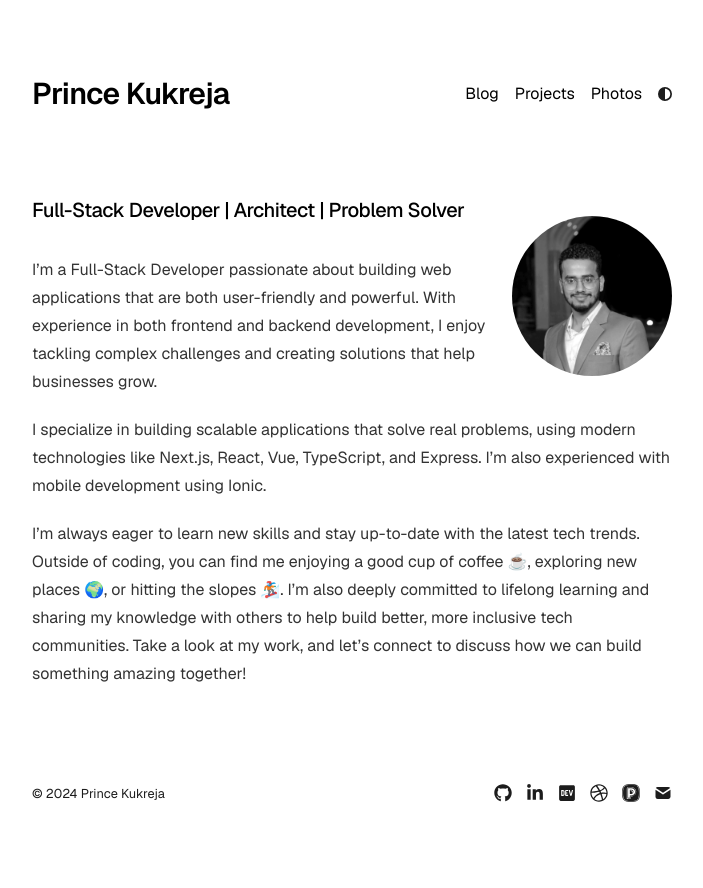
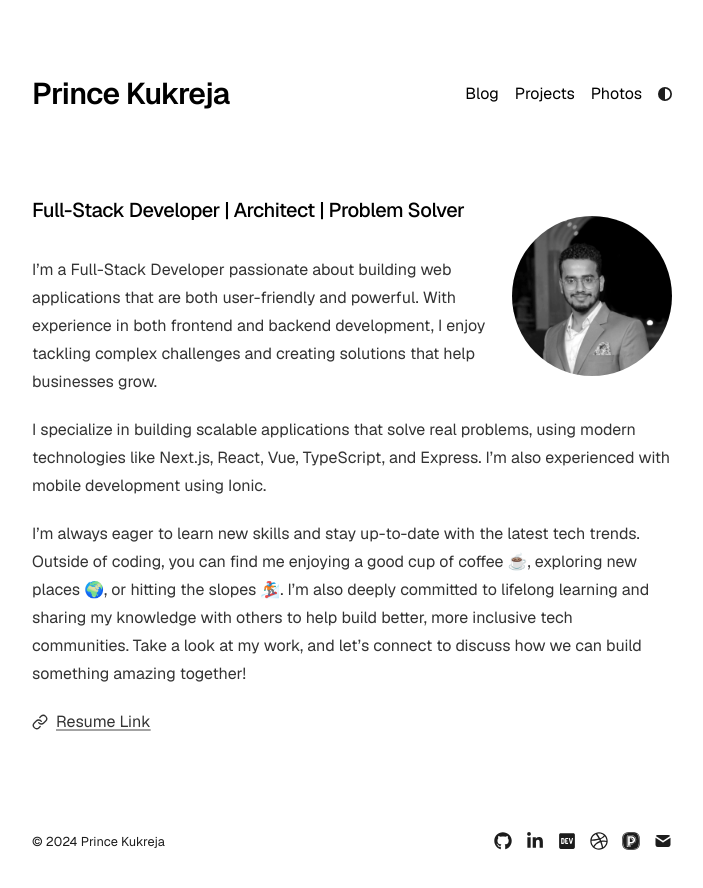
Before and after one commit to princek64/my-portfolio, a Next.js app: page / in a window 1280 px wide. Shown: the top 888 px of the page, without its empty margins (288-991 px from the left). Built offline with nearby package versions, Linux system fonts and the light colour scheme.

Commit message:
feat: add resume link

```diff
--- a/app/page.tsx
+++ b/app/page.tsx
@@ -1,5 +1,6 @@
 import Image from "next/image";
 import { socialLinks } from "./config";
+import { FiLink } from "react-icons/fi";
 
 export default function Page() {
   return (
@@ -34,6 +35,7 @@ export default function Page() {
           I’m also deeply committed to lifelong learning and sharing my knowledge with others to help build better, more inclusive tech communities.
           Take a look at my work, and let’s connect to discuss how we can build something amazing together!
         </p>
+        <p className="flex items-center gap-2"><FiLink /><a href="https://drive.google.com/file/d/1my94ugCJbmZCfu16QRr9sGRndaeQ2ybJ/view?usp=sharing" target="_blank" rel="noopener noreferrer">Resume Link</a></p>
       </div>
     </section>
   );
```
